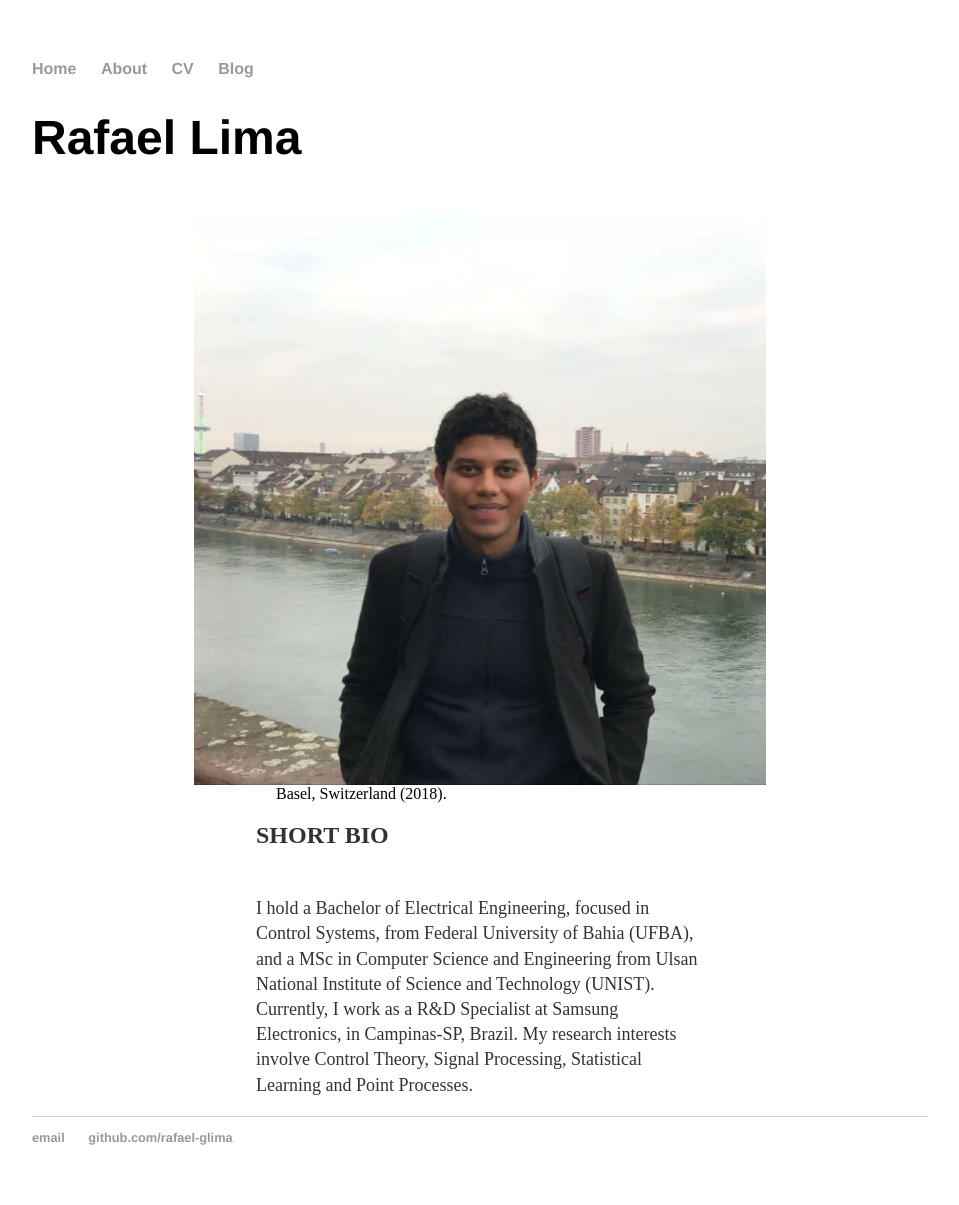
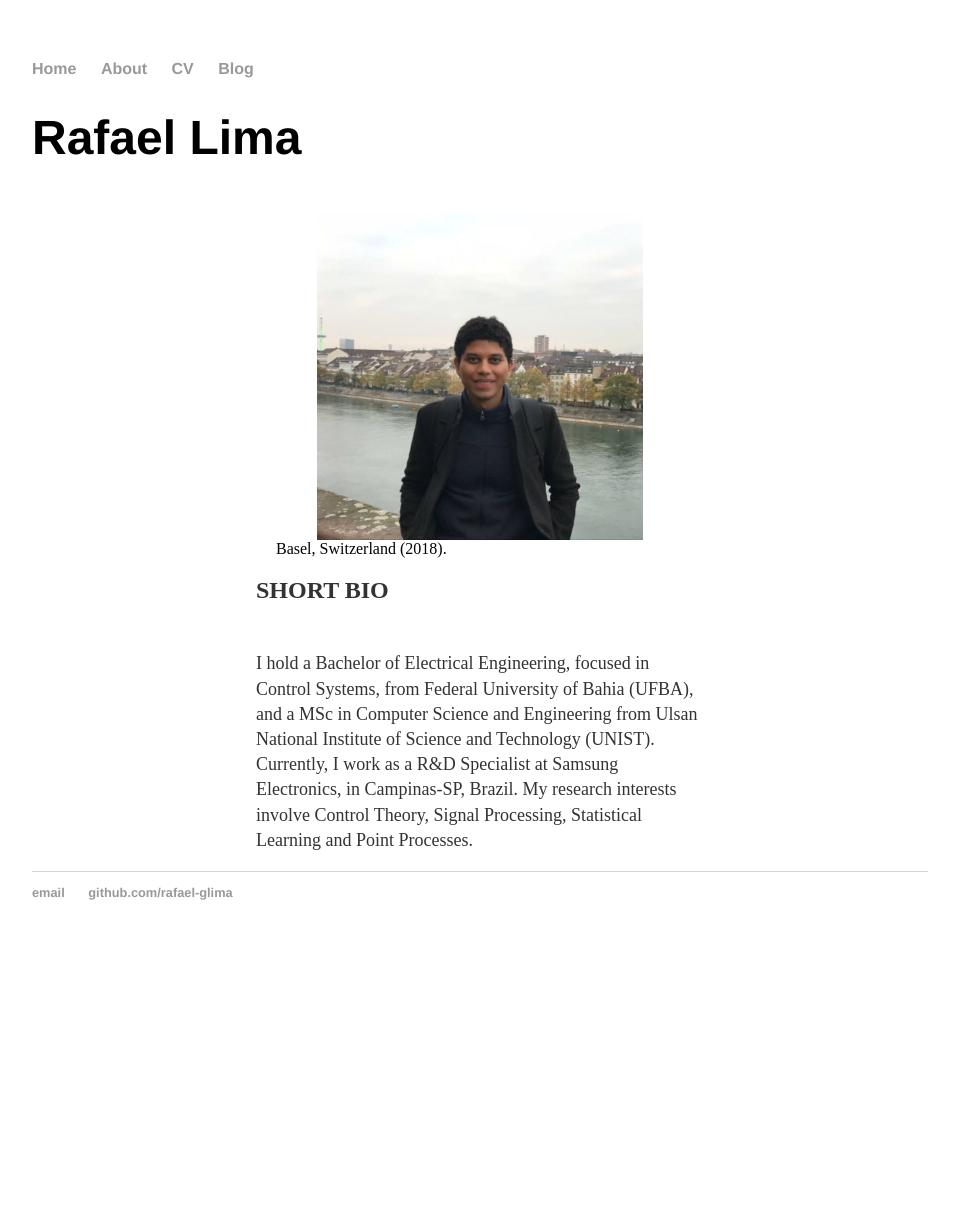
Before and after one commit to rafael-glima/rafael-glima.github.io, a Jekyll site: the page built from index.html, in a window 1280 px wide. Shown: the whole page, without its empty margins (160-1119 px from the left). Built offline with Jekyll 4.4.1, drawn with Linux system fonts in a browser that asks for light colours; after the commit the page ends 960 px from its top, so only the background shows below that.

Commit message:
Changes in Main Page content

```diff
--- a/index.html
+++ b/index.html
@@ -5,7 +5,7 @@
 <div class="blurb">
 	<h1>Rafael Lima</h1>
 	<figure style="float: right;">
-  	<img src="Profile.jpg" alt="Trulli" style="width:70%" class="center">
+  	<img src="Profile.jpg" alt="Trulli" style="width:40%" class="center">
   	<figcaption class="center">Basel, Switzerland (2018).</figcaption>
 	</figure>
 	<p style="font-weight: bold; padding-top: 20px;" class = "center">SHORT BIO</p>
```
